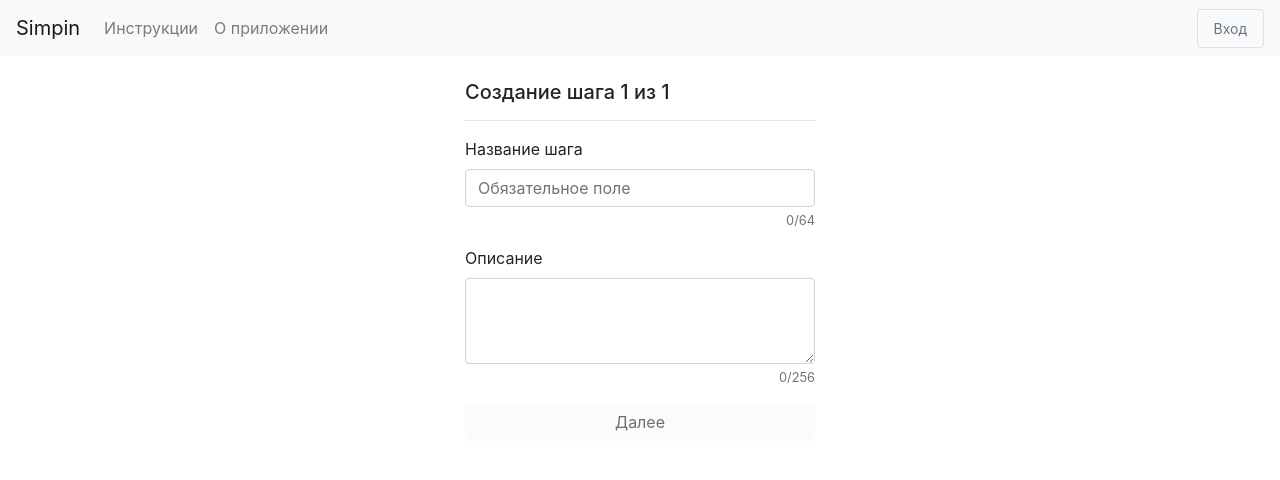
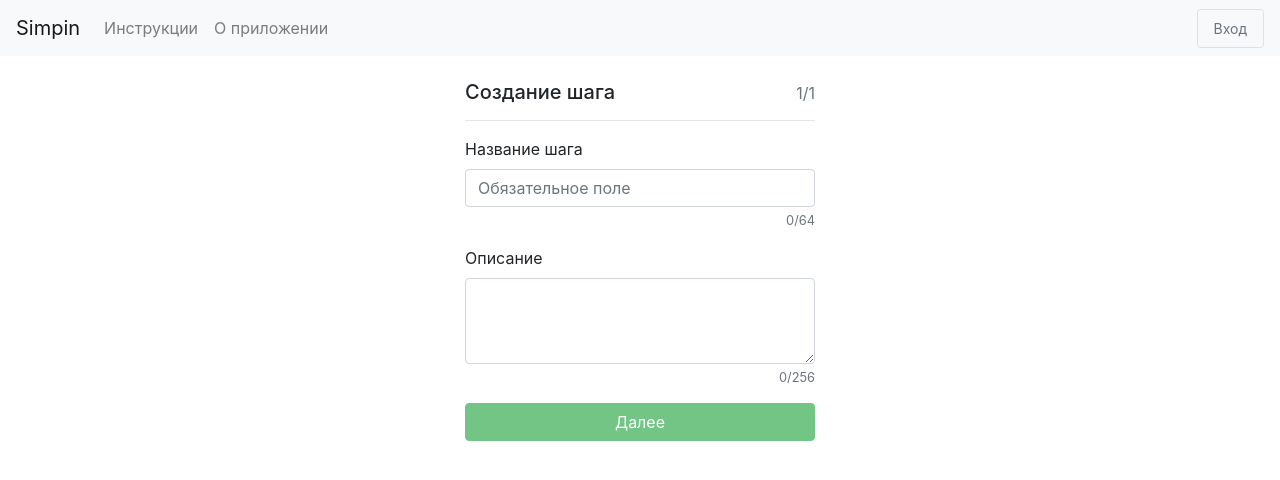
Before and after one commit to mccrush/simpin, a Vue app: page /create in a window 1280 px wide. Both pictures are taken after typing "Sample", "Sample" into the empty fields and a click on the button "Далее". Shown: the top 480 px of the page. Built offline with nearby package versions, Linux system fonts and the light colour scheme; no server answers.

Commit message:
Настраивает внешний вид заголовков

```diff
--- a/src/views/Create.vue
+++ b/src/views/Create.vue
@@ -19,7 +19,7 @@
           <input type="number" class="form-control" id="countsteps" v-model.number="countsteps" min="1" max="32" step="1" />
           <small class="form-text text-muted text-right">{{countsteps}}/32</small>
         </div>
-        <button type="submit" class="btn btn-block btn-light" :class="{disabled: !title.length}">Далее</button>
+        <button type="submit" class="btn btn-block btn-success" :class="{disabled: !title.length}">Далее</button>
       </form>
     </div>
   </div>
--- a/src/views/CreateStep.vue
+++ b/src/views/CreateStep.vue
@@ -1,7 +1,10 @@
 <template>
   <div class="create row justify-content-sm-center">
     <div class="col-12 col-sm-8 col-md-6 col-xl-4">
-      <h5>Создание шага {{currentstep}} из {{instruction.countsteps}}</h5>
+      <h5 class="d-flex justify-content-between">
+        <span>Создание шага</span>
+        <span class="text-muted small mt-1">{{currentstep}}/{{instruction.countsteps}}</span>
+      </h5>
       <hr />
       <form @submit.prevent="addStep">
         <div class="form-group">
@@ -14,7 +17,7 @@
           <textarea class="form-control" id="description" rows="3" v-model="description" maxlength="256" required></textarea>
           <small class="form-text text-muted text-right">{{description.length}}/256</small>
         </div>
-        <button type="submit" class="btn btn-block btn-light" :class="{disabled: !title.length}">Далее</button>
+        <button type="submit" class="btn btn-block btn-success" :class="{disabled: !title.length}">Далее</button>
       </form>
     </div>
   </div>
@@ -51,7 +54,7 @@ export default {
           id: +this.$route.params.id
         });
         if (this.currentstep === this.instruction.countsteps) {
-          this.$router.push("/");
+          this.$router.push("/instruction/" + this.$route.params.id);
         }
         this.title = "";
         this.description = "";
--- a/src/views/EditStep.vue
+++ b/src/views/EditStep.vue
@@ -3,7 +3,7 @@
     <div v-if="instruction" class="col-12 col-sm-8 col-md-6 col-xl-4">
       <h5 class="d-flex justify-content-between">
         <span>Редактирование шагов</span>
-        <span class="text-muted small mt-1">{{currentstep + 1}}/{{this.instruction.countsteps}}</span>
+        <span class="text-muted small mt-1">{{currentstep + 1}}/{{instruction.countsteps}}</span>
       </h5>
       <hr />
       <form @submit.prevent="updateStep">
--- a/src/views/Instruction.vue
+++ b/src/views/Instruction.vue
@@ -22,7 +22,7 @@
     <div v-else-if="instruction && currentstep != null" class="col-12 col-sm-8 col-md-6 col-xl-4">
       <h5 class="d-flex justify-content-between">
         <span>{{instruction.steps[currentstep].title}}</span>
-        <span class="text-muted small mt-1">{{currentstep + 1}}/{{this.instruction.countsteps}}</span>
+        <span class="text-muted small mt-1">{{currentstep + 1}}/{{instruction.countsteps}}</span>
       </h5>
       <hr />
       <p>{{instruction.steps[currentstep].description}}</p>
@@ -95,7 +95,11 @@ export default {
   methods: {
     saveRate() {},
     removeInstruction() {
-      if (confirm("Точно удалить?")) {
+      if (
+        confirm("Вы точно хотите удалить инструкцию?") &&
+        confirm("Вы хорошо подумали?") &&
+        confirm("Вы понимаете, что ее невозможно будет восстановить?")
+      ) {
         this.$store.dispatch("removeInstruction", +this.$route.params.id);
         this.$router.push("/");
       }
```
